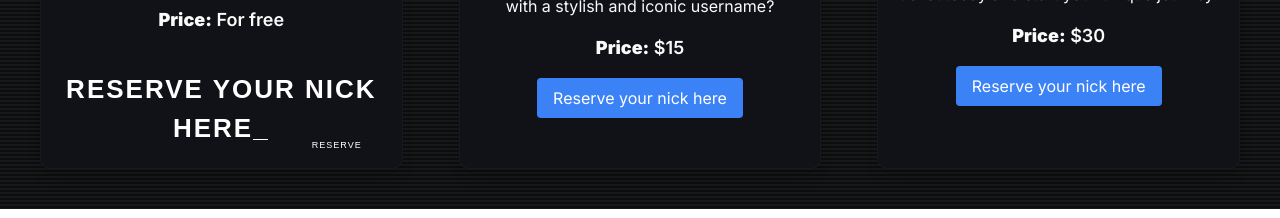
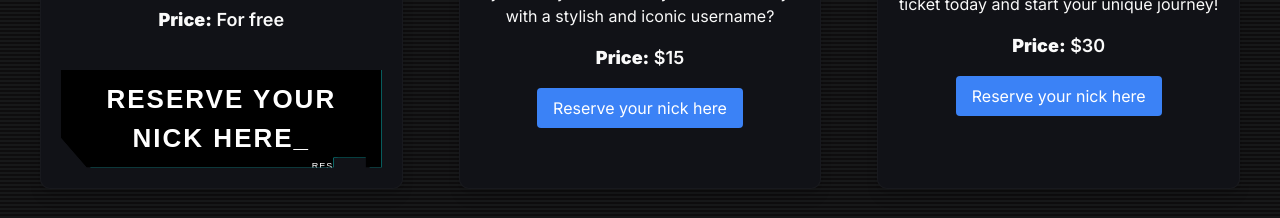
Before and after one commit to ArcadeW/cybertankz, a Next.js app: page / in a window 1280 px wide. Shown: the part 1118-1336 px from the top of the page. Built offline with nearby package versions, Linux system fonts and the light colour scheme; a web font is replaced by a local one.

Commit message:
Update globals.css

```diff
--- a/src/app/globals.css
+++ b/src/app/globals.css
@@ -404,3 +404,8 @@ html:not(.is-mobile) ::-webkit-scrollbar-thumb {
 .opacity-10 {
     opacity: .2;
 }
+
+button.cybr-btn.w-fit.h-13 {
+    clip-path: var(--clip);
+    padding: 10px;
+}
```
